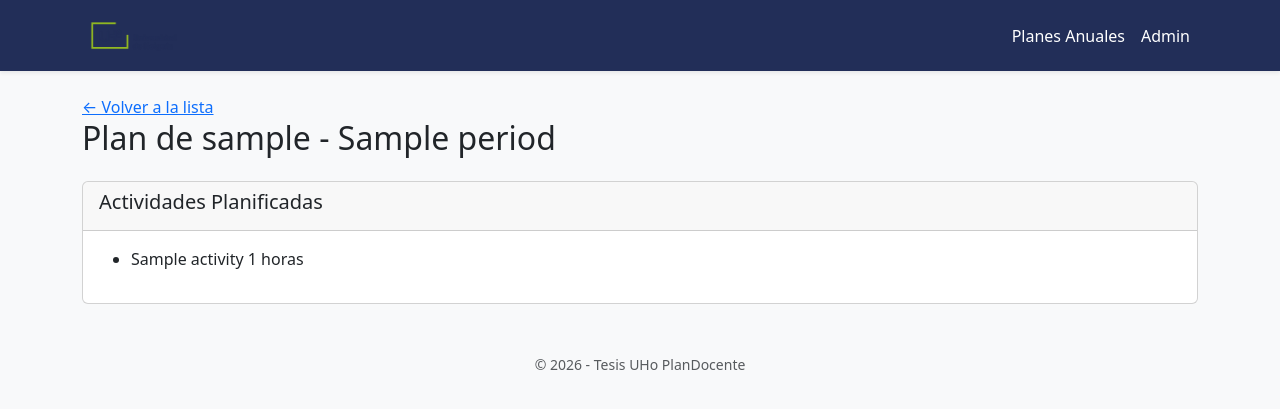
After one commit to aguileraperezdaniela421-droid/Tesis_uHo_Plan_Docente, a Django app: page /planes/1/ in a window 1280 px wide. The commit adds this page. Shown: the top 409 px of the page. Run offline with Django 5.2, Linux system fonts and the light colour scheme; tables that the repository leaves empty hold one stand-in row (values such as "Sample post").

Commit message:
feat(planning): completar flujo de lista, creacion y detalle de planes

```diff
--- /dev/null
+++ b/planning/templates/planning/detalle_plan.html
@@ -0,0 +1,32 @@
+{% extends 'base.html' %}
+
+{% block content %}
+    <div class="mb-4">
+
+        <a href="{% url 'lista_planes' %}">← Volver a la lista</a>
+
+
+        <h2>Plan de {{ plan.teacher.user.username }} - {{ plan.period.name }}</h2>
+    </div>
+
+    <div class="card">
+        <div class="card-header">
+            <h5>Actividades Planificadas</h5>
+        </div>
+        <div class="card-body">
+            <ul>
+
+                {% for actividad in actividades %}
+                    <li>
+                        {{ actividad.name }}
+                        <span>{{ actividad.planned_hours }} horas</span>
+                    </li>
+
+
+                {% empty %}
+                    <li>Este plan aún no tiene actividades registradas.</li>
+                {% endfor %}
+            </ul>
+        </div>
+    </div>
+{% endblock %}
--- a/planning/urls.py
+++ b/planning/urls.py
@@ -3,5 +3,6 @@ from . import views
 
 urlpatterns = [
     path('', views.lista_planes, name='lista_planes'),
-    path('crear/', views.crear_plan, name='crear_plan'), # <--- ¡NUEVA RUTA!
+    path('crear/', views.crear_plan, name='crear_plan'),
+     path('<int:plan_id>/', views.detalle_plan, name='detalle_plan'),
 ]
--- a/planning/views.py
+++ b/planning/views.py
@@ -1,4 +1,4 @@
-from django.shortcuts import render, redirect
+from django.shortcuts import render, redirect, get_object_or_404
 from .models import Plan
 from .forms import PlanForm
 
@@ -16,3 +16,11 @@ def crear_plan(request):
         form = PlanForm()
 
     return render(request, 'planning/crear_plan.html', {'form': form})
+
+def detalle_plan(request, plan_id):
+
+    plan = get_object_or_404(Plan, id=plan_id)
+
+    actividades = plan.activity_set.all()
+
+    return render(request, 'planning/detalle_plan.html', {'plan': plan, 'actividades': actividades})
```
Also changed, not shown: planning/templates/planning/lista_planes.html (+9 -11 lines).
